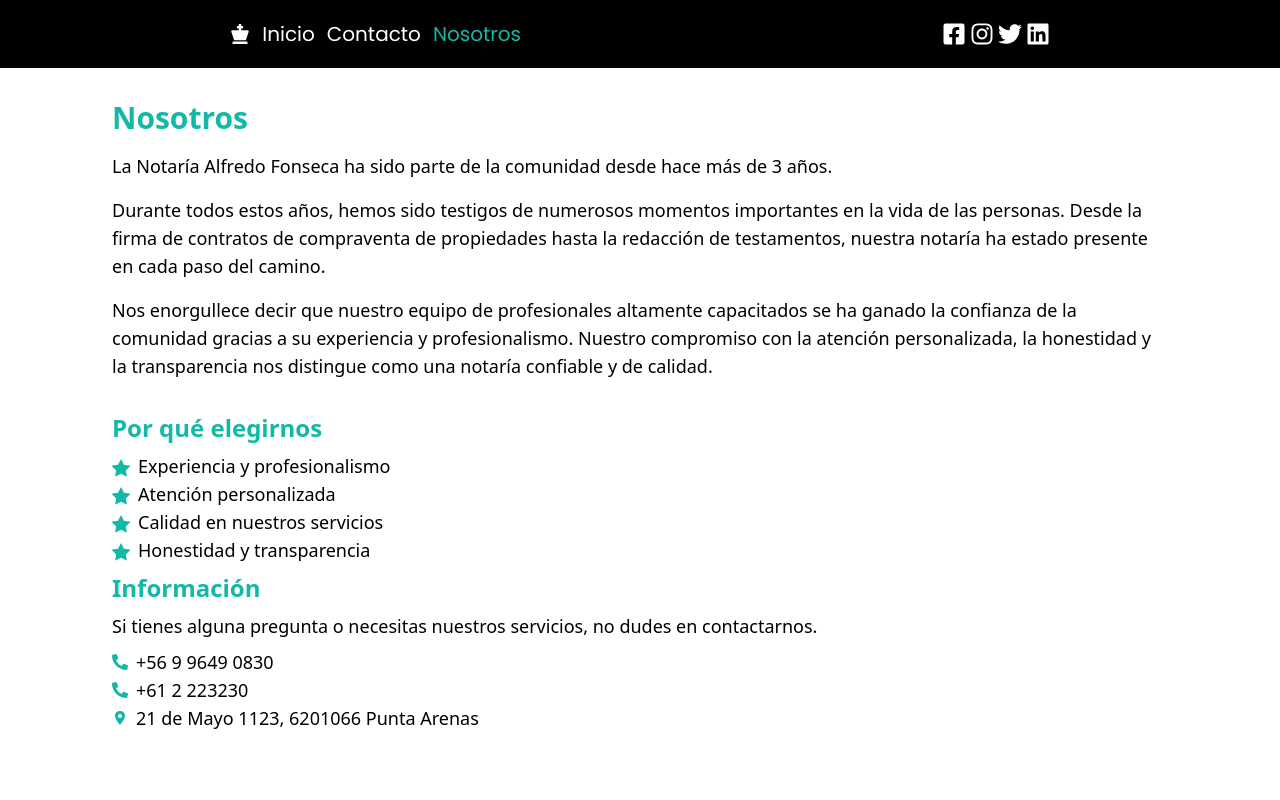
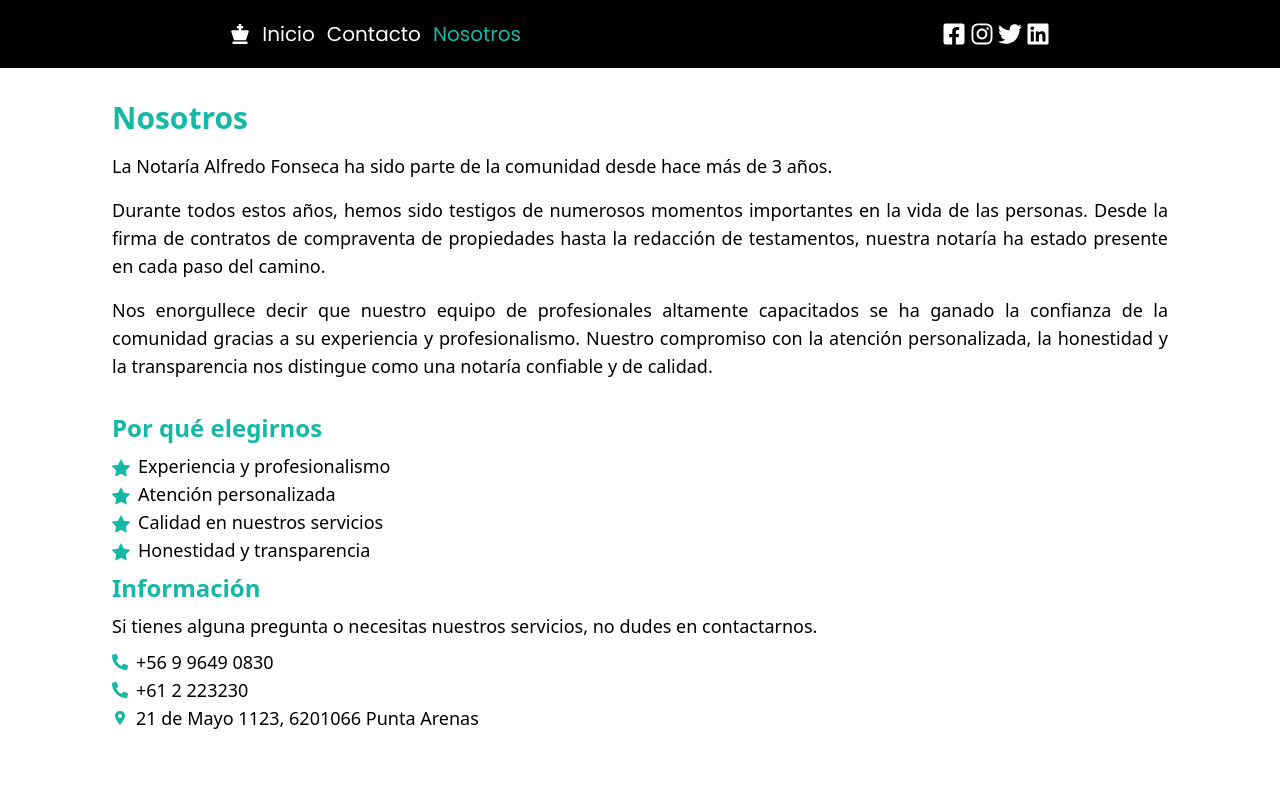
Before and after one commit to agusvd/Notaria-Alfredo-Fonseca, a React (Vite) app: page /Nosotros in a window 1280 px wide. Shown: the top 800 px of the page. Built offline with nearby package versions, Linux system fonts and the light colour scheme; a web font is replaced by a local one.

Commit message:
nueva update

```diff
--- a/src/Components/About.jsx
+++ b/src/Components/About.jsx
@@ -37,6 +37,7 @@ const About = () => {
       <div className="mx-auto px-4 py-8">
         <motion.h2 className="text-3xl font-bold text-teal-500 mb-4 lg:pl-24 lg:pr-24" initial="hidden" animate="visible" variants={containerVariants}>Nosotros</motion.h2>
         <motion.div className="mb-8 lg:pl-24 lg:pr-24" initial="hidden" animate="visible" variants={containerVariants}>
+          <div className='text-justify'>
             <p className="text-lg">
               La Notaría Alfredo Fonseca ha sido parte de la comunidad desde hace más de 3 años.
             </p>
@@ -45,7 +46,7 @@ const About = () => {
             </p>
             <p className="text-lg mt-4">
               Nos enorgullece decir que nuestro equipo de profesionales altamente capacitados se ha ganado la confianza de la comunidad gracias a su experiencia y profesionalismo. Nuestro compromiso con la atención personalizada, la honestidad y la transparencia nos distingue como una notaría confiable y de calidad.
-          </p>
+            </p></div>
         </motion.div>
 
         <motion.div className="mb-8 lg:mb-16 lg:pl-24 lg:pr-24" initial="hidden" animate="visible" variants={containerVariants}>
--- a/src/Components/Servicios2.jsx
+++ b/src/Components/Servicios2.jsx
@@ -139,7 +139,7 @@ const Servicios2 = () => {
                                         </button>
                                     </div>
                                     {respuestasVisibles[preguntaRespuesta.id] && (
-                                        <pre className="text-teal-600 border-2 rounded-xl border-teal-300 p-2 text-justify whitespace-pre-wrap text-xl">{preguntaRespuesta.respuesta}</pre>
+                                        <pre className="text-black font-primary border-2 rounded-xl border-teal-300 p-2 text-justify whitespace-pre-wrap text-xl">{preguntaRespuesta.respuesta}</pre>
                                     )}
                                 </div>
                             </motion.li>
```
Lines whose indentation alone changed are shown as unchanged.
